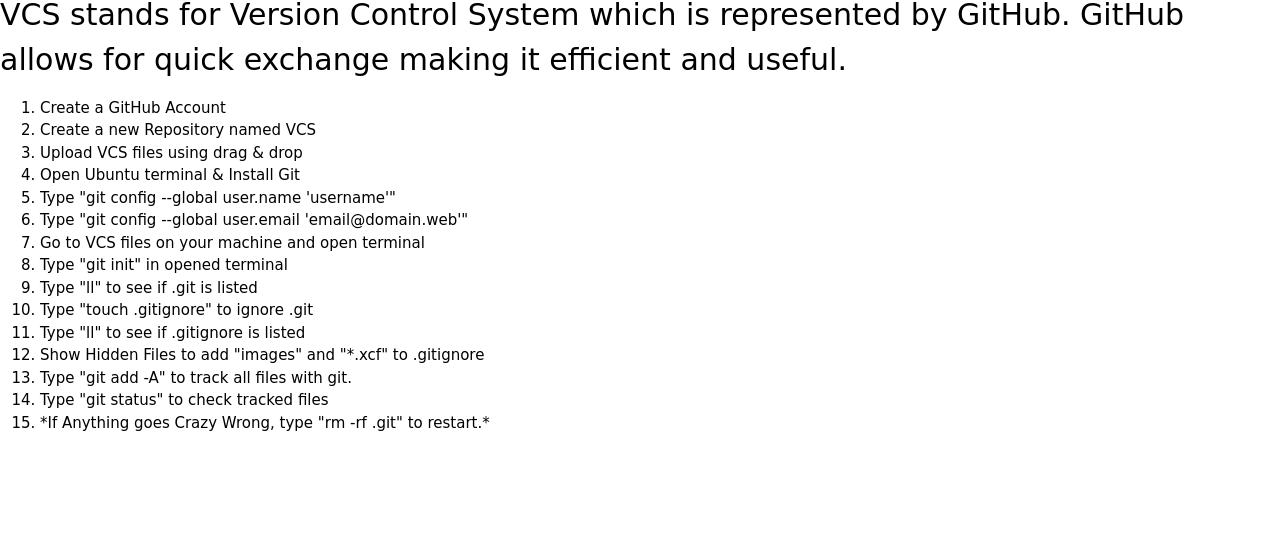
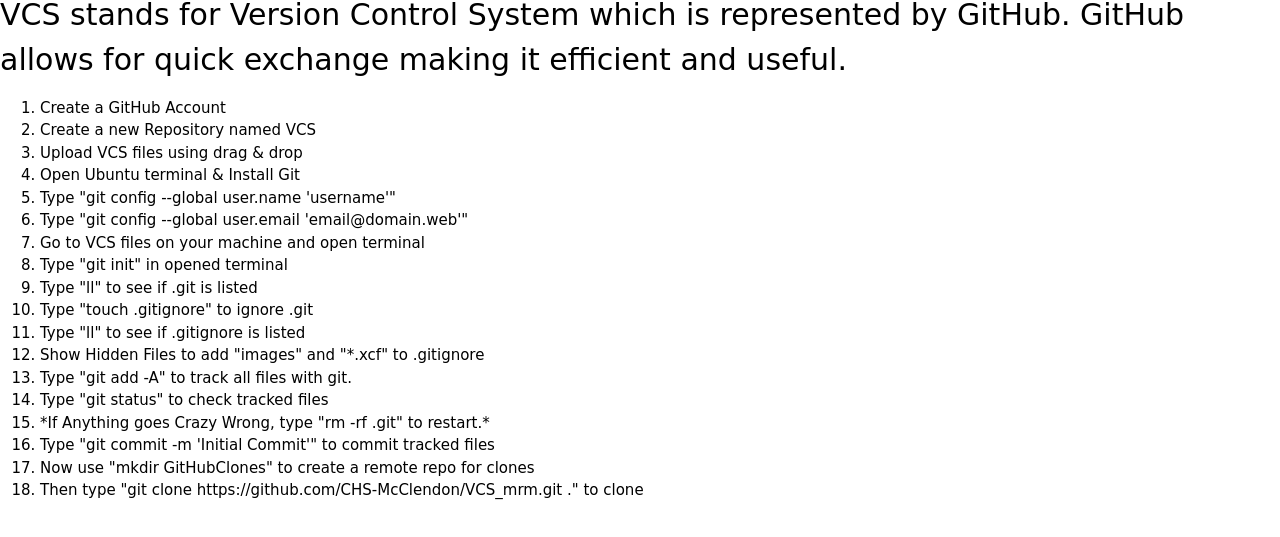
Before and after one commit to ethanmmay/a1vcs, a plain HTML site: page index.html in a window 1280 px wide. Shown: the part 263-800 px from the top of the page. Drawn offline with nearby package versions, Linux system fonts and the light colour scheme; a web font is replaced by a local one.

Commit message:
Clones Expanded On, Guide Extended

```diff
--- a/index.html
+++ b/index.html
@@ -36,6 +36,9 @@
             <li>Type "git add -A" to track all files with git.</li>
             <li>Type "git status" to check tracked files</li>
             <li>*If Anything goes Crazy Wrong, type "rm -rf .git" to restart.*</li>
+            <li>Type "git commit -m 'Initial Commit'" to commit tracked files</li>
+            <li>Now use "mkdir GitHubClones" to create a remote repo for clones</li>
+            <li>Then type "git clone https://github.com/CHS-McClendon/VCS_mrm.git ." to clone</li>
         </ol>
     </div>
   </body>
```
